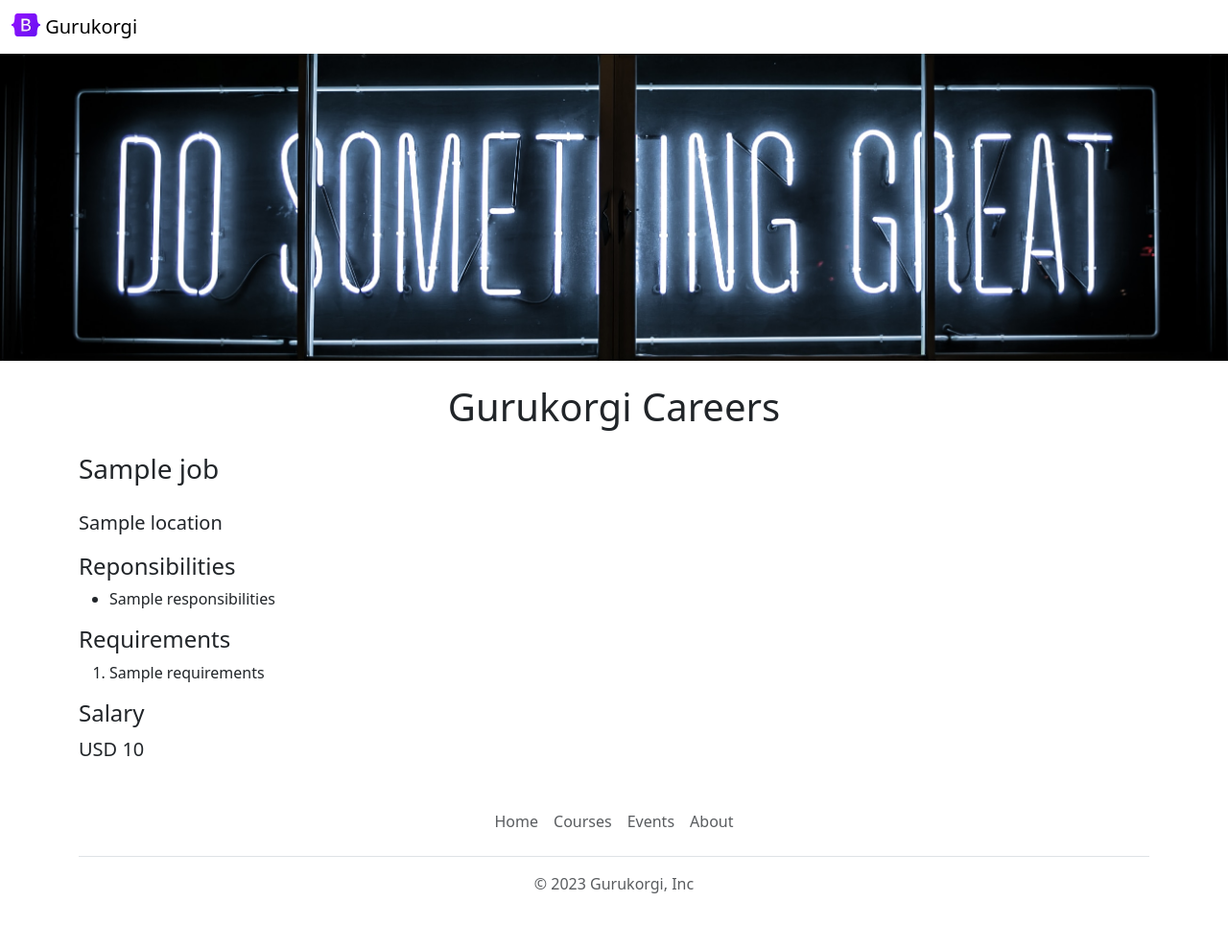
After one commit to Gurukorgi/Gurukorgi-careers-website, a Flask app: template templates/jobpage.html in a window 1280 px wide. The commit adds this page. Shown: the whole page at 96% size. Run offline with Flask 3, Linux system fonts and the light colour scheme; the template is opened without the code that fills it: most values are stand-ins (such as "Sample title", 1, 10 or a date in 2020).

Commit message:
added dynamic pages for each job

```diff
--- a/app.py
+++ b/app.py
@@ -1,5 +1,5 @@
 from flask import Flask, render_template, jsonify
-from database import load_jobs_from_db
+from database import load_jobs_from_db, load_job_from_db
 
 app = Flask(__name__)
 
@@ -14,6 +14,17 @@ def list_jobs():
   jobs = load_jobs_from_db()
   return jsonify(jobs)
 
+# @app.route("/jobs/<id>")
+# def show_job(id):
+#   job = load_job_from_db(id)
+#   return jsonify(job)
+@app.route('/job/<int:id>')
+def show_job(id):
+    job = load_job_from_db(id)
+    if job is None:
+        return ' JOB NOT FOUND !', 404
+    return render_template('jobpage.html',job=job)
+
 
 if __name__ == '__main__':
   app.run(host='0.0.0.0', debug=True)
--- /dev/null
+++ b/templates/banner.html
@@ -0,0 +1,9 @@
+<style>
+        #banner{
+          height: 320px;
+          width: 100%;
+          object-fit: cover;
+          margin-bottom: 16px;
+        }
+    </style>
+<img class="img-fluid" src="/static/banner.jpg" id="banner">
--- /dev/null
+++ b/templates/bootstrap.html
@@ -0,0 +1,3 @@
+<meta charset="utf-8">
+    <meta name="viewport" content="width=device-width, initial-scale=1">
+    <link href="https://cdn.jsdelivr.net/npm/bootstrap@5.3.0-alpha3/dist/css/bootstrap.min.css" rel="stylesheet" integrity="sha384-KK94CHFLLe+nY2dmCWGMq91rCGa5gtU4mk92HdvYe+M/SXH301p5ILy+dN9+nJOZ" crossorigin="anonymous">
--- a/templates/jobitem.html
+++ b/templates/jobitem.html
@@ -14,7 +14,7 @@
             {% endif %}
        </section>
       <section class="col-3">
-        <a href="mailto:miradoxb@gmail.com?subject=Application%20for%20{{job['title']}}&body=My%20Name%3A%20%3Cyour%20name%20here%3E%0D%0AMy%20Resume%3A%20%3Cyour%20resume%20link%20here%3E%0D%0AMy%20Linkedin%20%3A%3Cyour%20linkedin%20link%20here%3E" class="btn btn-outline-primary">
+        <a href="/job/{{job['id']}}" class="btn btn-outline-primary">
           Apply
         </a>
       </section>
--- /dev/null
+++ b/templates/jobpage.html
@@ -0,0 +1,34 @@
+<!DOCTYPE html>
+<html>
+  <head>
+    {% include 'bootstrap.html' %}
+    <title> {{job.title}} - {{company_name}} Career</title>
+  </head>
+   <body>
+    {% include 'nav.html' %}
+    {% include 'banner.html' %}
+    <nav class="container">
+      <h1 class="text-center mt-2 mb-4">Gurukorgi Careers</h1>
+    <h3 class="mb-4">{{job.title}}</h3>
+    <p  class="lead mt-0">{{job.location}}</p>
+    <h4> Reponsibilities </h4>
+    <ul>
+      {% for line in job.responsibilities.split(".") %}
+        <li>{{line}}</li>
+      {% endfor %}
+    </ul>
+
+
+    <h4>Requirements</h4>
+      <ol>
+      {% for line in job.requirements.split(".") %}
+        <li>{{line}}</li>
+      {% endfor %}
+    </ol>
+
+    <h4>Salary</h4>
+    <p  class="lead">{{job.currency}} {{job.salary}}</p>
+    </nav>
+  </body>
+  {% include 'footer.html' %}
+</html>
--- a/templates/nav.html
+++ b/templates/nav.html
@@ -1,6 +1,6 @@
  <nav class="navbar shadow-sm fixed-top bg-white">
   <div class="container-fluid">
-    <a class="navbar-brand" href="#">
+    <a class="navbar-brand" href="https://gurukorgi-careers-website-v2.gurukorgi.repl.co/">
       <img src="/static/logo.svg" alt="Logo" width="30" height="24" class="d-inline-block align-text-top">
       Gurukorgi
     </a>
```
Also changed, not shown: database.py (+24 -0 lines), templates/home.html (+3 -12 lines).
